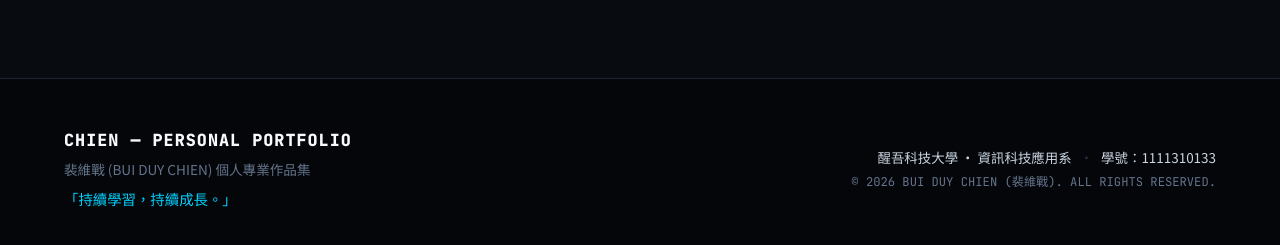
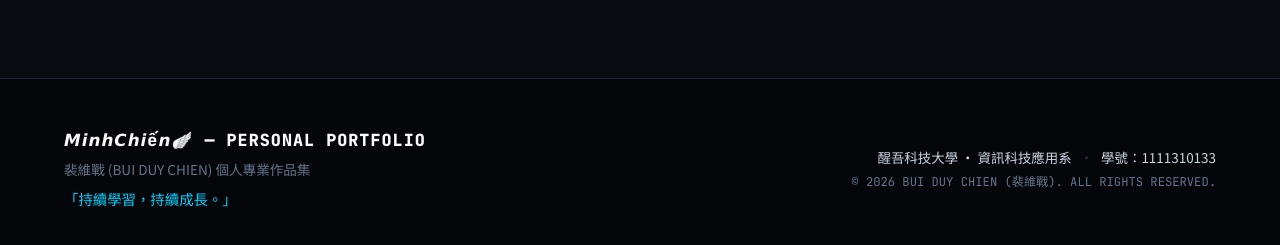
Before and after one commit to duychien0903/bui-duy-chien-portfolio, a plain HTML site: page index.html in a window 1280 px wide. Shown: the part 7421-7666 px from the top of the page. Drawn offline with Linux system fonts and the light colour scheme; files whose address does not match are found by name.

Commit message:
Update footer title in index.html

```diff
--- a/index.html
+++ b/index.html
@@ -1031,7 +1031,7 @@
 
       <div class="footer-left">
         <div class="footer-brand">
-          <span class="fb-title">CHIEN — PERSONAL PORTFOLIO</span>
+          <span class="fb-title">𝙈𝙞𝙣𝙝𝘾𝙝𝙞ế𝙣🪽 — PERSONAL PORTFOLIO</span>
           <span class="fb-sub">裴維戰 (BUI DUY CHIEN) 個人專業作品集</span>
         </div>
         <p class="footer-motto">「持續學習，持續成長。」</p>
```
